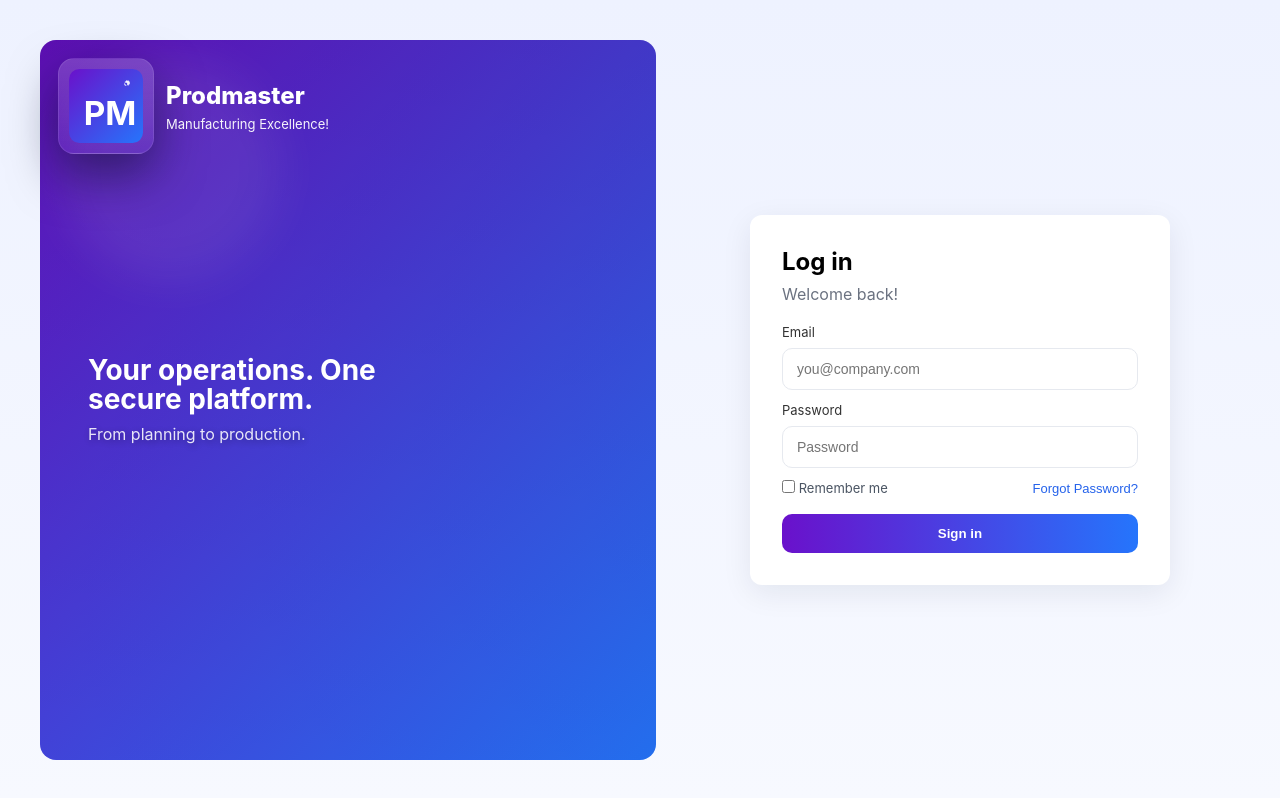
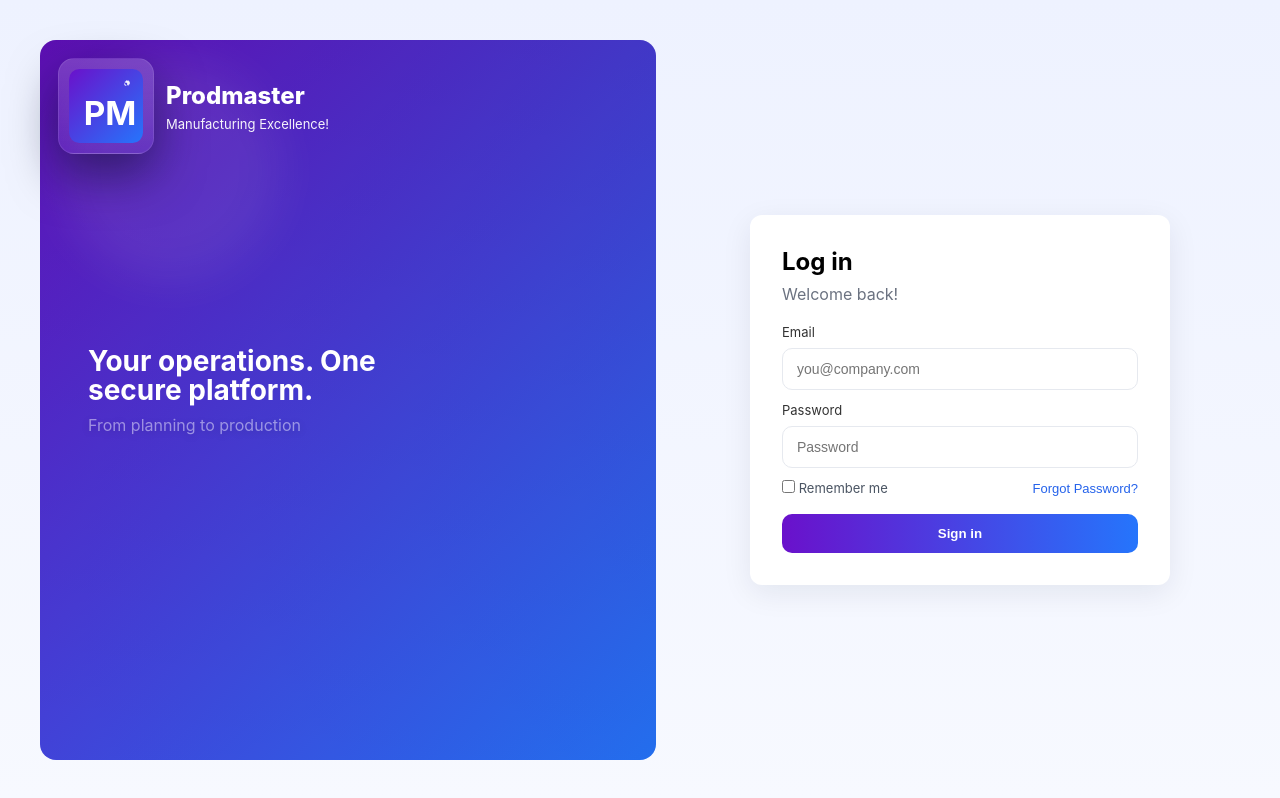
Before and after one commit to Shobhit0119/prod-new, an Angular app: page / in a window 1280 px wide. Built offline with nearby package versions, Linux system fonts and the light colour scheme.

Commit message:
feat(login): update hero text to 'Your operations. One secure platform.' and add shadow effect to slogan

```diff
--- a/src/app/login/login.component.css
+++ b/src/app/login/login.component.css
@@ -68,8 +68,7 @@
 
 .left-hero { display:flex; flex-direction:column; align-items:flex-start; justify-content:center; text-align:left; max-width:320px; padding-left:20px; z-index:30; }
 .left-hero h2 { margin: 0; font-size: 28px; font-weight:700; line-height:1.05; }
-.left-hero .lead { margin-top:10px; color: rgba(255,255,255,0.92); opacity:0.95; }
-.shadow-slogan { text-shadow: 2px 2px 8px rgba(0, 0, 0, 0.4); }
+.left-hero .lead { margin-top:10px; color: rgba(255,255,255,0.92); opacity:0.5; text-shadow: 0 2px 8px rgba(0,0,0,0.3); }
 
 .left-punch { margin-top: 18px; max-width: 420px; padding-left:20px; }
 .left-punch h3 { margin:0; font-size: 22px; font-weight:700; color: rgba(255,255,255,0.98); text-shadow: 0 6px 18px rgba(31,41,55,0.15); }
--- a/src/app/login/login.component.html
+++ b/src/app/login/login.component.html
@@ -20,7 +20,13 @@
       <!-- Primary heading: main value proposition -->
       <h2><strong>Your operations. One secure platform.</strong></h2>
       <!-- Lead paragraph: describes what users can do after login -->
-      <p class="lead shadow-slogan">From planning to production.</p>
+      <p class="lead">From planning to production</p>
+    </div>
+
+    <!-- Punch line section: additional emphasis text in the middle of left column -->
+    <div class="left-punch">
+      <!-- Secondary heading: brand promise -->
+      <h3></h3>
     </div>
 
     <!-- Decorative element container: adds visual interest with glowing effect -->
```
